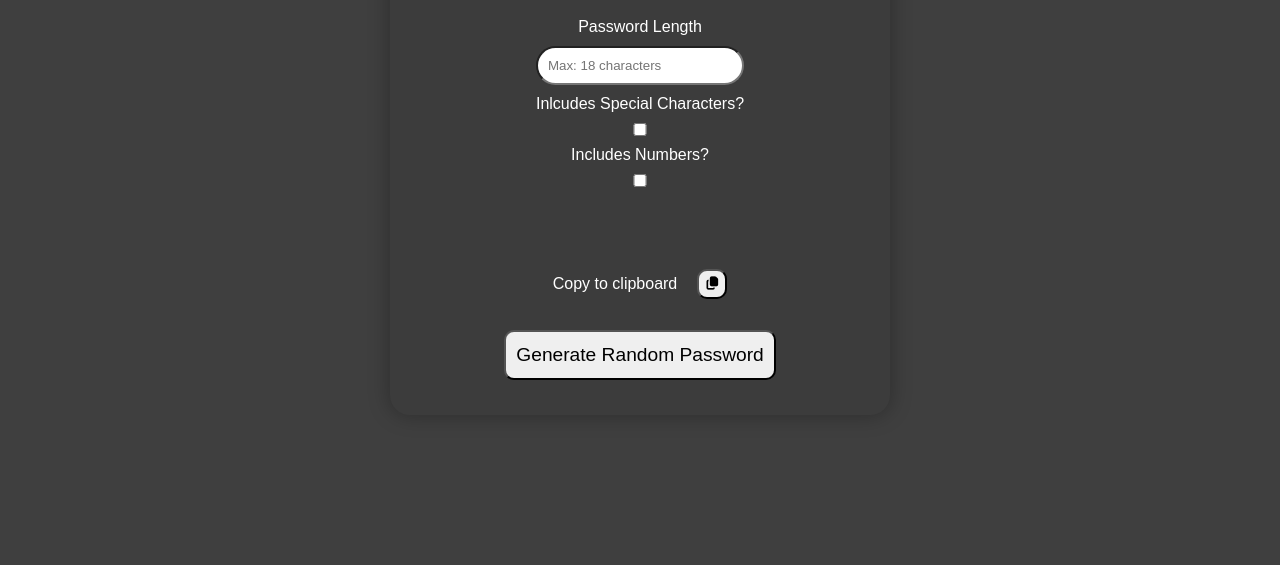
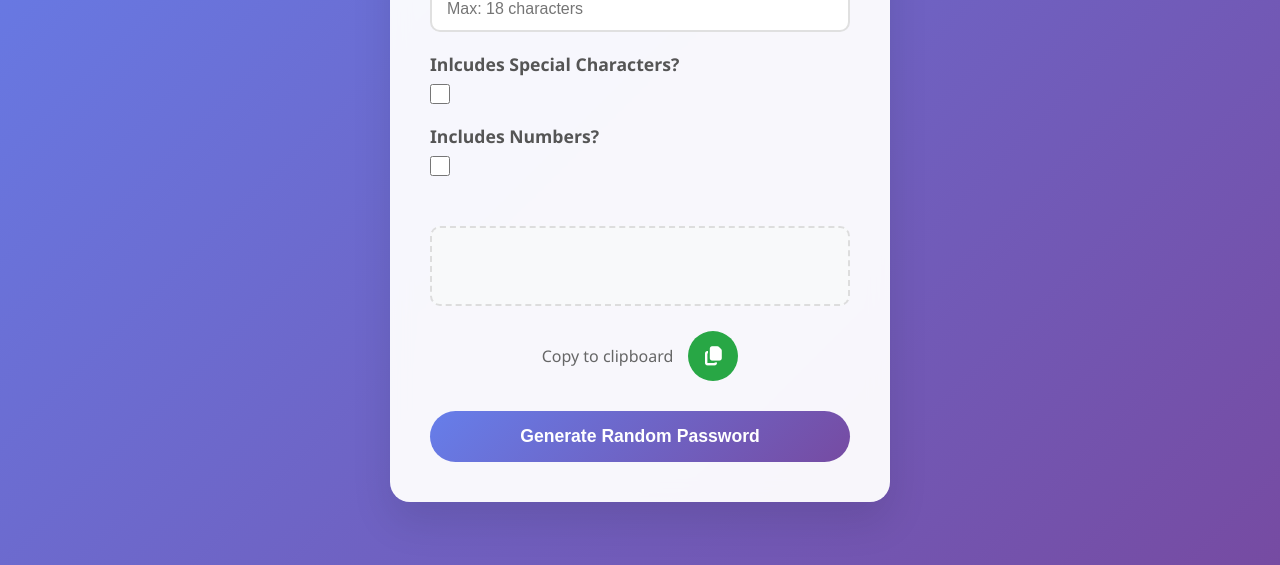
Before and after one commit to ThFigueiredo9703/password-generator, a plain HTML site: page index.html in a window 1280 px wide. Shown: the part 235-800 px from the top of the page. Drawn offline with Linux system fonts and the light colour scheme.

Commit message:
styles changed

```diff
--- a/index.html
+++ b/index.html
@@ -15,11 +15,11 @@
 <body>
 
     <div class="container">
-        <h1>Password generator</h1>
+        <h1>Password Generator</h1>
         <div class="password-parameters">
-            <p class="password-options exceed-limit">Password Length</p>
-            <input type="number" name="password-length" id="password-length" max="18"
-                class=" password-length exceed-limit" placeholder="Max: 18 characters">
+            <p class="password-options">Password Length</p>
+            <input type="number" name="password-length" id="password-length" max="18" class="password-length"
+                placeholder="Max: 18 characters">
 
             <p class="password-options">Inlcudes Special Characters?</p>
             <input type="checkbox" name="special-characters" id="special-characters">
--- a/index.js
+++ b/index.js
@@ -1,2 +1,18 @@
-document.querySelector(".password-options").classList.remove("exceed-limit");
-document.querySelector(".password-length").classList.remove("exceed-limit");
+const specialChars = "@!,.#%$".split("");
+const numbers = "1234567890".split("");
+const letters = "abcdefghijklmnopqrstuvwxyz".split("");
+const upperLetters = "abcdefghijklmnopqrstuvwxyz".toUpperCase().split("");
+
+const passwordLengthInput = document.querySelector(".password-length").value;
+const includeSpecialChars = document.querySelector("#special-characters").value;
+const includeNumbers = document.querySelector("#include-numbers").value;
+
+let password = [];
+
+function getRandomIndex(index) {
+  return Math.floor(Math.random() * index);
+}
+
+for (let i = 0; i < letters.length; i++) {
+  password.push(letters[getRandomIndex(letters.length)]);
+}
--- a/style.css
+++ b/style.css
@@ -1,83 +1,210 @@
 * {
+  margin: 0;
   padding: 0;
-  margin: 0;
   box-sizing: border-box;
-  font-family: sans-serif;
 }
 
 body {
-  background-color: #3f3f3f;
+  font-family: "Segoe UI", Tahoma, Geneva, Verdana, sans-serif;
+  background: linear-gradient(135deg, #667eea 0%, #764ba2 100%);
+  min-height: 100vh;
   display: flex;
   justify-content: center;
   align-items: center;
-  min-height: 100vh;
+  padding: 20px;
+}
+
+input[type="number"]::-webkit-inner-spin-button,
+input[type="number"]::-webkit-outer-spin-button {
+  -webkit-appearance: none;
 }
 
 .container {
-  display: flex;
-  flex-direction: column;
-  width: 500px;
-  height: 500px;
-  padding: 20px;
-  background-color: #3c3c3c;
-  color: white;
-  justify-content: space-around;
-  align-items: center;
+  background: rgba(255, 255, 255, 0.95);
+  backdrop-filter: blur(10px);
   border-radius: 20px;
-  margin: auto;
-  box-shadow: 0px 0px 20px 2px rgb(0, 0, 0, 0.25);
+  padding: 40px;
+  box-shadow: 0 20px 40px rgba(0, 0, 0, 0.1);
+  max-width: 500px;
+  width: 100%;
+  text-align: center;
+}
 
-  h1 {
-    text-transform: capitalize;
-  }
+h1 {
+  color: #333;
+  margin-bottom: 30px;
+  font-size: 2.5rem;
+  font-weight: 700;
 }
 
 .password-parameters {
-  display: flex;
-  flex-direction: column;
-  gap: 10px;
-
-  .password-options {
-    text-align: center;
-  }
-
-  .password-length {
-    padding: 10px;
-    border-radius: 20px;
-  }
+  text-align: left;
+  margin-bottom: 30px;
 }
 
-.exceed-limit {
-  border: 2px solid red !important;
-  border-radius: 20px;
-  padding: 10px;
-  color: red;
+.password-options {
+  font-weight: 600;
+  color: #555;
+  margin-bottom: 8px;
+  font-size: 1.1rem;
 }
 
-#generate-password-btn {
-  height: 50px;
-  padding: 10px;
+.password-length {
+  width: 100%;
+  padding: 12px 15px;
+  border: 2px solid #e0e0e0;
   border-radius: 10px;
-  font-size: 1.2rem;
+  font-size: 1rem;
+  margin-bottom: 20px;
+  transition: all 0.3s ease;
+}
+
+.password-length:focus {
+  outline: none;
+  border-color: #667eea;
+  box-shadow: 0 0 0 3px rgba(102, 126, 234, 0.1);
+}
+
+input[type="checkbox"] {
+  width: 20px;
+  height: 20px;
+  margin-bottom: 20px;
+  accent-color: #667eea;
+  cursor: pointer;
 }
 
 #generated-password {
-  color: white;
-  font-size: 1.5rem;
-  padding: 10px;
+  background: #f8f9fa;
+  border: 2px dashed #ddd;
   border-radius: 10px;
+  padding: 20px;
+  margin: 25px 0;
+  font-size: 1.4rem;
+  font-weight: 600;
+  color: #333;
+  word-break: break-all;
+  min-height: 80px;
+  display: flex;
+  align-items: center;
+  justify-content: center;
 }
 
 .final-password {
   display: flex;
-  flex-direction: row;
-  justify-content: space-around;
-  gap: 20px;
+  justify-content: center;
   align-items: center;
+  gap: 15px;
+  margin-bottom: 30px;
+}
 
-  button {
-    width: 30px;
-    height: 30px;
-    border-radius: 10px;
+.final-password p {
+  color: #666;
+  font-weight: 500;
+  margin: 0;
+}
+
+#copy-password {
+  background: #28a745;
+  color: white;
+  border: none;
+  border-radius: 50%;
+  width: 50px;
+  height: 50px;
+  cursor: pointer;
+  transition: all 0.3s ease;
+  display: flex;
+  align-items: center;
+  justify-content: center;
+  font-size: 1.2rem;
+}
+
+#copy-password:hover {
+  background: #218838;
+  transform: scale(1.05);
+}
+
+#copy-password:active {
+  transform: scale(0.95);
+}
+
+#generate-password-btn {
+  background: linear-gradient(135deg, #667eea 0%, #764ba2 100%);
+  color: white;
+  border: none;
+  border-radius: 50px;
+  padding: 15px 30px;
+  font-size: 1.1rem;
+  font-weight: 600;
+  cursor: pointer;
+  transition: all 0.3s ease;
+  width: 100%;
+}
+
+#generate-password-btn:hover {
+  transform: translateY(-2px);
+  box-shadow: 0 10px 20px rgba(102, 126, 234, 0.3);
+}
+
+#generate-password-btn:active {
+  transform: translateY(0);
+}
+
+@media (max-width: 600px) {
+  .container {
+    padding: 30px 20px;
+    margin: 10px;
+  }
+
+  h1 {
+    font-size: 2rem;
+  }
+
+  #generated-password {
+    font-size: 1.2rem;
+    padding: 15px;
+  }
+
+  .final-password {
+    flex-direction: column;
+    gap: 10px;
   }
 }
+
+@keyframes fadeIn {
+  from {
+    opacity: 0;
+    transform: translateY(10px);
+  }
+  to {
+    opacity: 1;
+    transform: translateY(0);
+  }
+}
+
+#generated-password {
+  animation: fadeIn 0.5s ease;
+}
+
+#copy-password {
+  position: relative;
+}
+
+#copy-password::after {
+  content: "Copiar senha";
+  position: absolute;
+  bottom: -40px;
+  left: 50%;
+  transform: translateX(-50%);
+  background: #333;
+  color: white;
+  padding: 5px 10px;
+  border-radius: 5px;
+  font-size: 0.8rem;
+  opacity: 0;
+  transition: opacity 0.3s ease;
+  pointer-events: none;
+}
+
+#copy-password:hover::after {
+  opacity: 1;
+}
```
